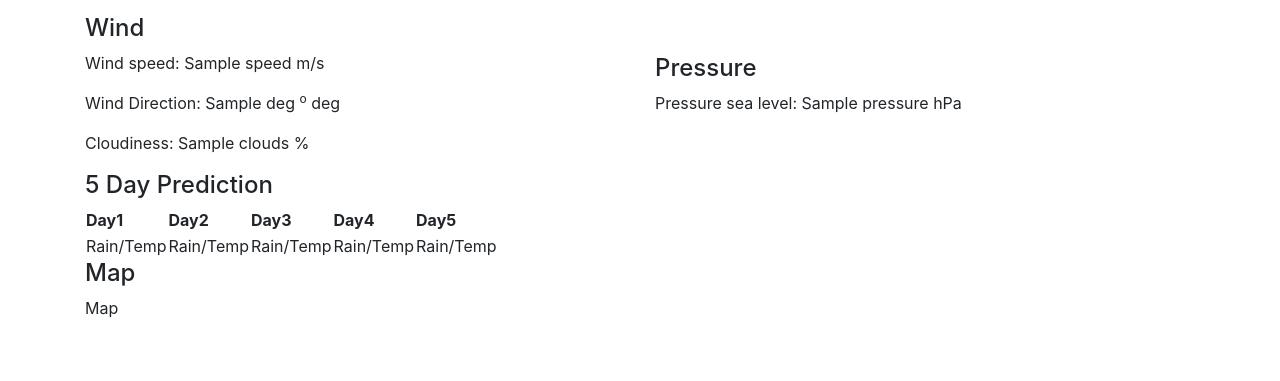
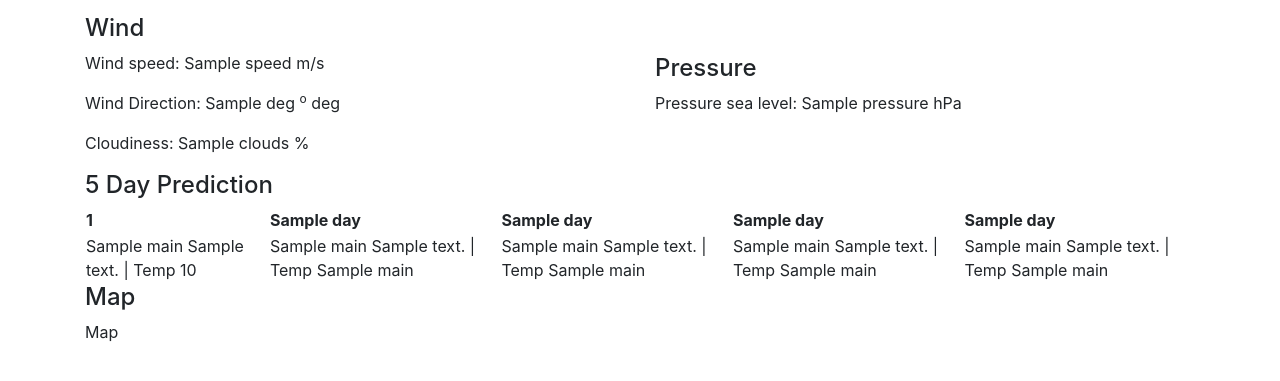
Before and after one commit to gideonmandu/weather_app, a Flask app: template app/templates/public/index.html in a window 1280 px wide. Shown: the part 367-748 px from the top of the page. Run offline with Flask 2, Linux system fonts and the light colour scheme; the template is opened without the code that fills it: most values are stand-ins (such as "Sample title", 1, 10 or a date in 2020); some libraries are stand-ins or nearby versions.

Commit message:
Added Five day weather Forecast

```diff
--- a/app/templates/base.html
+++ b/app/templates/base.html
@@ -4,6 +4,7 @@
 <head>
     <meta charset="UTF-8">
     <meta http-equiv="X-UA-Compatible" content="IE=edge">
+    <meta name="Izzle">
     <meta name="viewport" content="width=device-width, initial-scale=1.0">
     <link rel="stylesheet" href="#">
     <link rel="stylesheet" href="{{ url_for('static', filename='vendor/css/bootstrap.min.css') }}">
--- a/app/templates/public/index.html
+++ b/app/templates/public/index.html
@@ -102,20 +102,20 @@
                 <table>
                     <thead>
                         <tr>
-                            <th>Day1</th>
-                            <th>Day2</th>
-                            <th>Day3</th>
-                            <th>Day4</th>
-                            <th>Day5</th>
+                            <th>{{ days[1][0] }}</th>
+                            <th>{{ days[1][1] }}</th>
+                            <th>{{ days[1][2] }}</th>
+                            <th>{{ days[1][3] }}</th>
+                            <th>{{ days[1][4] }}</th>
                         </tr>
                     </thead>
                     <tbody>
                         <tr>
-                            <td>Rain/Temp</td>
-                            <td>Rain/Temp</td>
-                            <td>Rain/Temp</td>
-                            <td>Rain/Temp</td>
-                            <td>Rain/Temp</td>
+                            <td>{{ days[0][0]['weather'][0]['main'] }} {{ days[0][0]['weather'][0]['description'] }} | Temp {{ days[0][0]['main']['temp'] }}</td>
+                            <td>{{ days[0][1]['weather'][0]['main'] }} {{ days[0][1]['weather'][0]['description'] }} | Temp {{ days[0][1]['main'][main] }}</td>
+                            <td>{{ days[0][2]['weather'][0]['main'] }} {{ days[0][2]['weather'][0]['description'] }} | Temp {{ days[0][2]['main'][main] }}</td>
+                            <td>{{ days[3]['weather'][0]['main'] }} {{ days[3]['weather'][0]['description'] }} | Temp {{ days[3]['main'][main] }}</td>
+                            <td>{{ days[4]['weather'][0]['main'] }} {{ days[4]['weather'][0]['description'] }} | Temp {{ days[4]['main'][main] }}</td>
                         </tr>
                     </tbody>
                 </table>
```
Also changed, not shown: app/views.py (+26 -1 lines). Lines whose indentation alone changed are shown as unchanged.
